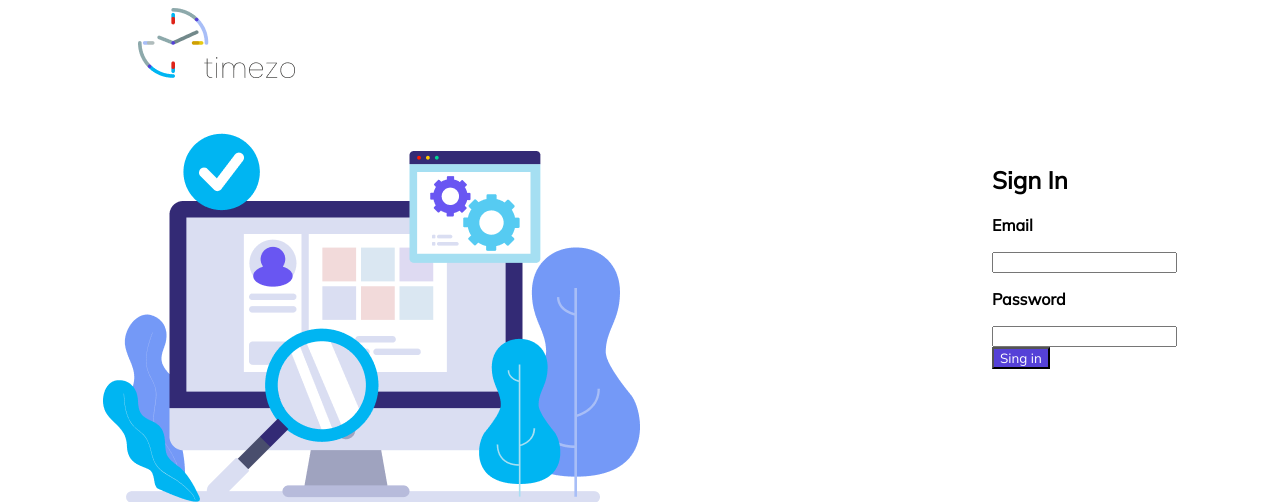
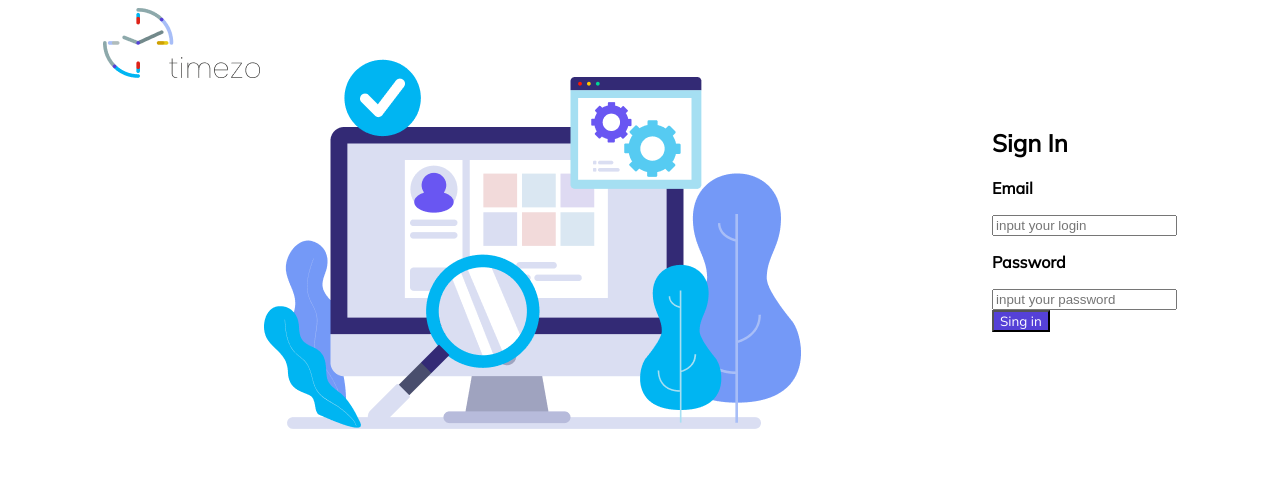
Before and after one commit to Joqo404/TestSite, a PHP site: page / in a window 1280 px wide. Shown: the top 502 px of the page. Run offline with PHP 8.4, Linux system fonts and the light colour scheme.

Commit message:
hz commit

```diff
--- a/index.php
+++ b/index.php
@@ -18,8 +18,8 @@
         </div>
         <div class = "Singin">
             <h2> Sign In </h2>
-            <div> <p> Email </p> <input type="text" name="login"> </div>
-            <div> <p> Password </p> <input type="password" name="password"> </div>
+            <div> <p> Email </p> <input type="text" name="login" placeholder="input your login"> </div>
+            <div> <p> Password </p> <input type="password" name="password" placeholder="input your password"> </div>
             <div > <button class = "buttonSignIn"> Sing in </button> </div>
 
         </div>
--- a/style/style.css
+++ b/style/style.css
@@ -1,5 +1,5 @@
 #Logo{
-	padding-left: 5%;
+	margin-bottom: 50%;
 }
 #Illustration{
 	padding-top: 5%;
```
